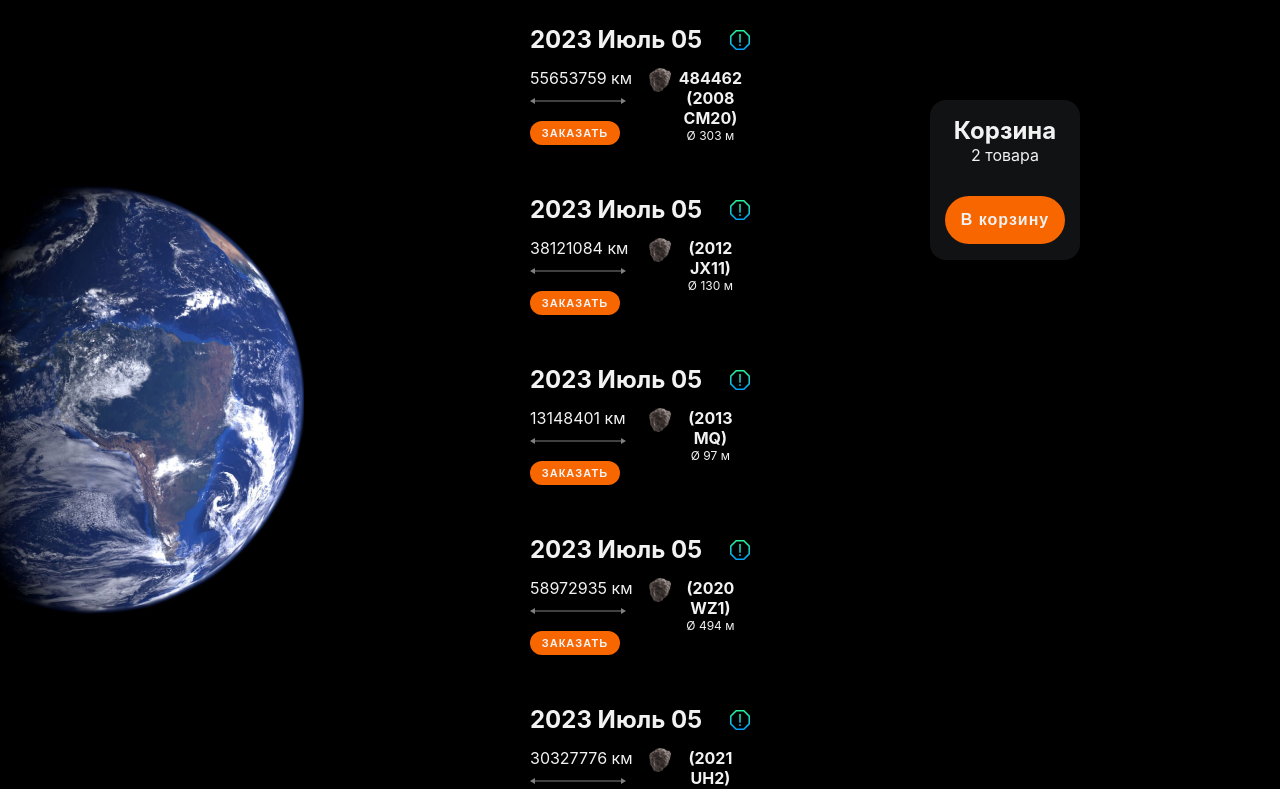
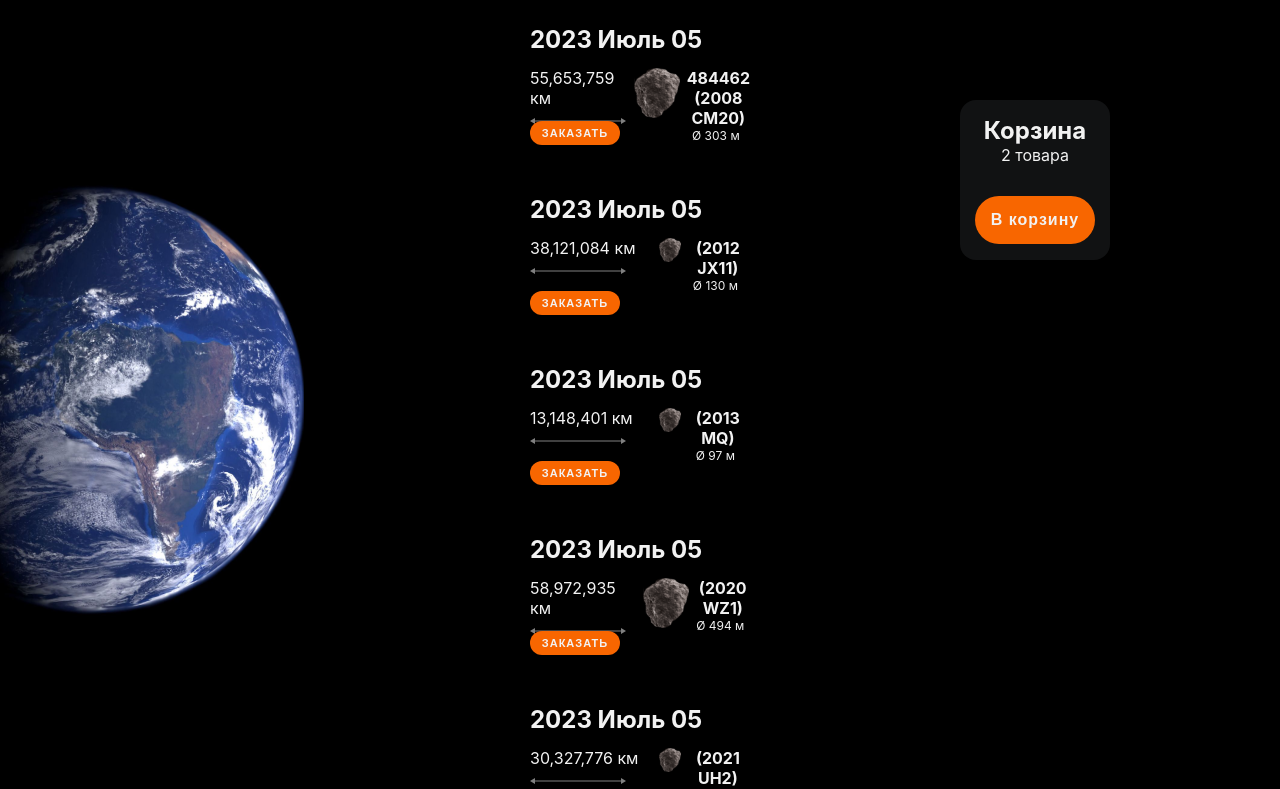
Before and after one commit to LavrCheck/space, a React (Create React App) app: page / in a window 1280 px wide. Shown: the top 789 px of the page. Built offline with nearby package versions, Linux system fonts and the light colour scheme.

Commit message:
AsteroidBig+km

```diff
--- a/src/App.sass
+++ b/src/App.sass
@@ -21,5 +21,8 @@
         top: 50%
         transform: translateY(-50%)
 
-        @media (max-width: 800px)
+        @media (max-width: 850px)
             left: -240px
+
+        @media (max-width: 300px)
+            display: none
--- a/src/components/AsteroidsList.tsx
+++ b/src/components/AsteroidsList.tsx
@@ -11,7 +11,7 @@ const convertList = (data: any): any[] => {
         diameter: Math.floor(x.estimated_diameter.meters.estimated_diameter_max),
         isDangerous: x.is_potentially_hazardous_asteroid,
         lunar: x.close_approach_data[0].miss_distance.lunar.split('.')[0],
-        kilometers: x.close_approach_data[0].miss_distance.kilometers.split('.')[0],
+        kilometers: Number(x.close_approach_data[0].miss_distance.kilometers.split('.')[0]).toLocaleString() + ' км',
         maxApproachDate: convertDate(x.close_approach_data[0].close_approach_date_full.split(' ')[0])
       }
     })
@@ -58,6 +58,7 @@ export function AsteroidsList () {
             distance={x.kilometers}
             name={x.name}
             size={x.diameter}
+            isAlarm={x.isDangerous}
             />)}
         </div>
     )
--- a/src/components/Basket.sass
+++ b/src/components/Basket.sass
@@ -5,13 +5,13 @@
     background-color: rgba(35, 37, 38, 0.5 )
     position: fixed
     top: 100px
-    right: 200px
+    right: 170px
     display: flex
     flex-direction: column
     justify-content: space-around
     align-items: center
 
-    @media (max-width: 800px)
+    @media (max-width: 850px)
         width: 100%
         height: 80px
         bottom: 0px
--- a/src/components/ListUnit.sass
+++ b/src/components/ListUnit.sass
@@ -30,7 +30,7 @@
         display: flex
 
         .MiddleLeft
-            width: 60%
+            width: 65%
             height: 40px
             text-align: left
 
@@ -43,13 +43,13 @@
             height: 40px
 
         .MiddleRight
-            width: 40%
-            // height: 40px
+            width: 35%
             text-align: center
 
             h4
                 font-size: 16px
                 font-weight: 700
+                padding-left: 5px
 
             h5
                 font-size: 12px
--- a/src/components/ListUnit.tsx
+++ b/src/components/ListUnit.tsx
@@ -3,31 +3,43 @@ import arrow from '../Images/arrow.svg'
 import asteroidSvg from '../Images/asteroid.svg'
 import {Button} from '../components/ui/Button'
 import alarmSvg from '../Images/alarm.svg'
+import { CSSProperties } from 'react'
 
 export function ListUnit({
     date,
     distance,
     name,
     size,
+    isAlarm,
+    style,
 }:{
     date: string
     distance: number
     name: string
     size: number
+    isAlarm: boolean
+    style?: CSSProperties
 }) {
+    function isAsteroidBig (){
+        if (size > 250) {return {height: '50px', width: '50px'}}
+        else {return {}}
+    }
+
     return <>
         <div className='ListUnit'>
             <div className='TopInfo'>
             <h3>{date}</h3>
+            { isAlarm &&
             <img className='Alarm' src={alarmSvg} alt='alarm'/>
+            }
             </div>
             <div className='MiddleInfo'>
                 <div className='MiddleLeft'>
-                    <p>{distance} км</p>
+                    <p>{distance}</p>
                     <img src={arrow} alt='arrow' />
                 </div>
                 <div className='AsteroidDiv'>
-                    <img src={asteroidSvg} alt='asteroid' />
+                    <img style={isAsteroidBig()} src={asteroidSvg} alt='asteroid' />
                 </div>
                 <div className='MiddleRight'>
                     <h4>{name}</h4>
```
